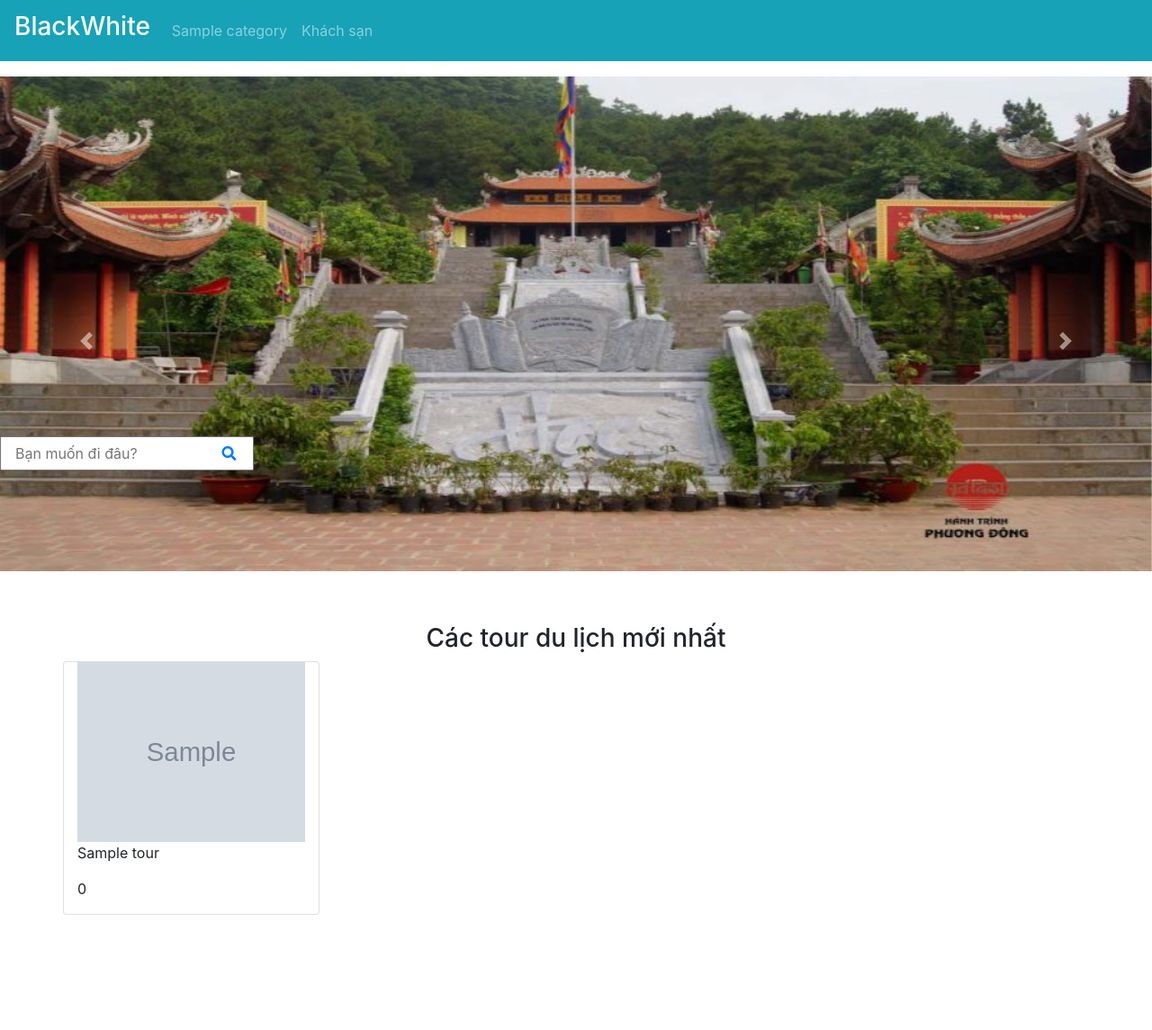
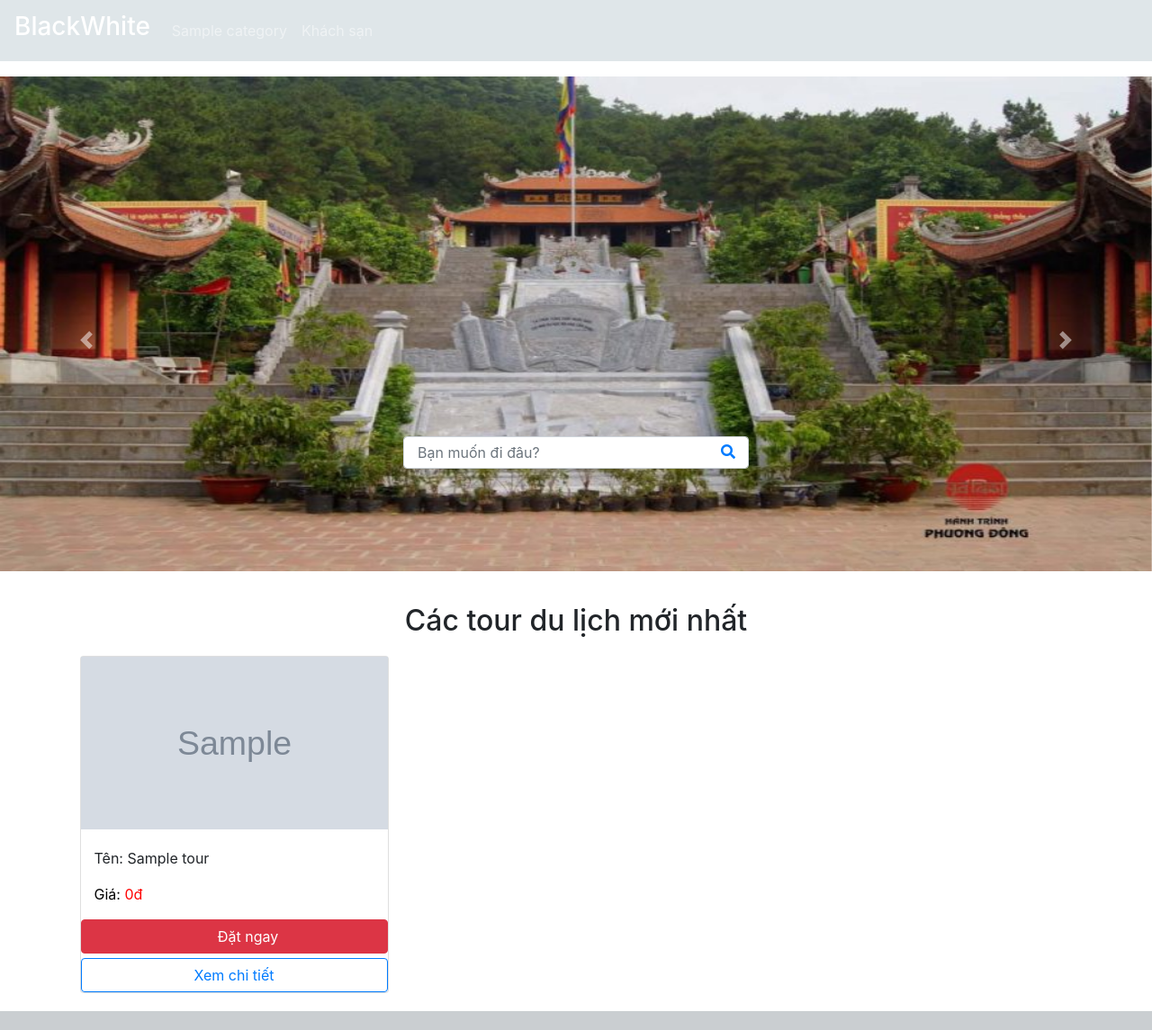
Before and after one commit to manh612001/Web_Tour, a PHP site: page / in a window 1280 px wide. Shown: the top 1145 px of the page at 90% size. Before the commit the page ends 1017 px from the top, so only its background shows below. Run offline with PHP 8.4, Linux system fonts and the light colour scheme; tables that the repository leaves empty or names only in its code hold one stand-in row (values such as "Sample post"); grey boxes marked "Sample" are stand-in pictures; some libraries are stand-ins or nearby versions.

Commit message:
update 4

```diff
--- a/index.php
+++ b/index.php
@@ -4,7 +4,7 @@
     require_once('./database/dbhelper.php');
     $sql = "select * from category ";
     $data =  executeResult($sql);
-    $sql1= "select * from tour limit 4";
+    $sql1= "select * from tour limit 6";
     $data1 = executeResult($sql1);
     function Url($thumbnail, $Url = "./") { // thêm đường dẫn folder $Url
 
@@ -36,6 +36,9 @@
     height: 550px;
 }
 
+.card{
+  width: 98%;
+}
 .col-md-3 img{
     width: 200px;
     height: 200px;
@@ -49,11 +52,14 @@ form{
     top: -150px;
     z-index: 1;
 }
+nav{
+  background:#dfe6e9;
+}
     </style>
   </head>
   <body>
     <header>
-      <nav class="navbar navbar-expand-lg bg-info navbar-dark fixed-top" >
+      <nav class="navbar navbar-expand-lg  navbar-dark fixed-top" >
         <!-- Brand -->
         <a class="navbar-brand" href="#"><h3>BlackWhite</h2></a>
 
@@ -101,7 +107,7 @@ form{
             <img src="./upload/pexels-foc-foodoncam-58597.jpg" alt="Chicago">
           </div>
           <div class="carousel-item">
-            <img src="./upload/hinh-anh-cute-de-thuong.jpg" alt="New York">
+            <img src="./upload/pexels-quang-nguyen-vinh-2161449.jpg" alt="New York">
           </div>
         </div>
 
@@ -112,22 +118,28 @@ form{
         <a class="carousel-control-next" href="#demo" data-slide="next">
           <span class="carousel-control-next-icon"></span>
         </a>
-      <div style="position:relative;top:-150px;">
-        <input type="text" style="padding:5px 15px;" placeholder="Bạn muốn đi đâu?">
-        <a href="#" style="position:relative;right:40px;"><i class="fas fa-search"></i></a>
+      <div style="margin:auto;position:relative;top:-150px;width:30%;">
+        <input type="text" style="padding:5px 15px;"class="form-control" placeholder="Bạn muốn đi đâu?"><a href="#" style="position:absolute;right:15px;top:5px;"><i class="fas fa-search"></i></a></input>
+
       </div>
       </div>
-      <h3 style="text-align:center; margin-top:20px">Các tour du lịch mới nhất</h3>
+      <h2 style="text-align:center; margin-bottom:20px;">Các tour du lịch mới nhất</h2>
       <div class="container">
         <div class="row">
           <?php
             foreach($data1 as $value){
               echo'
 
-                <div class="col-md-3 col-sm-6 card">
-                  <img src="'.Url($value['thumbnail']).'" style="width:100%"></img>
-                  <p>'.$value['title'].'</p>
-                  <p>'.$value['discount'].'</p>
+                <div class="col-md-4 col-sm-6 " style="margin-bottom:20px;">
+                  <div class="card" style="margin: 0 auto;">
+                  <img src="'.Url($value['thumbnail']).'" style="height:192px;"></img>
+                  <p style="padding:0 15px;margin-top:20px;">Tên: '.$value['title'].'</p>
+                  <p style="padding:0 15px;color:red"><span style="color:black;">Giá:</span> '.number_format($value['discount']).'đ</p>
+                  <div class="bt">
+                    <button class="btn btn-danger w-100" style="margin-bottom:5px;"><i class="far fa-shopping-cart" style="margin-right:15px;"></i>Đặt ngay</button>
+                    <button type="button" class="btn btn-outline-primary w-100" >Xem chi tiết</button>
+                  </div>
+                  </div>
                 </div>
               ';
             }
@@ -135,6 +147,128 @@ form{
         </div>
       </div>
     </main>
+    <!-- Footer -->
+    <footer class="text-center text-white" style="background-color: #caced1;">
+  <!-- Grid container -->
+  <div class="container p-4">
+    <!-- Section: Images -->
+    <section class="">
+      <div class="row">
+        <div class="col-lg-2 col-md-12 mb-4 mb-md-0">
+          <div
+            class="bg-image hover-overlay ripple shadow-1-strong rounded"
+            data-ripple-color="light"
+          >
+            <img
+              src="https://mdbootstrap.com/img/new/fluid/city/113.jpg"
+              class="w-100"
+            />
+            <a href="#!">
+              <div
+                class="mask"
+                style="background-color: rgba(251, 251, 251, 0.2);"
+              ></div>
+            </a>
+          </div>
+        </div>
+        <div class="col-lg-2 col-md-12 mb-4 mb-md-0">
+          <div
+            class="bg-image hover-overlay ripple shadow-1-strong rounded"
+            data-ripple-color="light"
+          >
+            <img
+              src="https://mdbootstrap.com/img/new/fluid/city/111.jpg"
+              class="w-100"
+            />
+            <a href="#!">
+              <div
+                class="mask"
+                style="background-color: rgba(251, 251, 251, 0.2);"
+              ></div>
+            </a>
+          </div>
+        </div>
+        <div class="col-lg-2 col-md-12 mb-4 mb-md-0">
+          <div
+            class="bg-image hover-overlay ripple shadow-1-strong rounded"
+            data-ripple-color="light"
+          >
+            <img
+              src="https://mdbootstrap.com/img/new/fluid/city/112.jpg"
+              class="w-100"
+            />
+            <a href="#!">
+              <div
+                class="mask"
+                style="background-color: rgba(251, 251, 251, 0.2);"
+              ></div>
+            </a>
+          </div>
+        </div>
+        <div class="col-lg-2 col-md-12 mb-4 mb-md-0">
+          <div
+            class="bg-image hover-overlay ripple shadow-1-strong rounded"
+            data-ripple-color="light"
+          >
+            <img
+              src="https://mdbootstrap.com/img/new/fluid/city/114.jpg"
+              class="w-100"
+            />
+            <a href="#!">
+              <div
+                class="mask"
+                style="background-color: rgba(251, 251, 251, 0.2);"
+              ></div>
+            </a>
+          </div>
+        </div>
+        <div class="col-lg-2 col-md-12 mb-4 mb-md-0">
+          <div
+            class="bg-image hover-overlay ripple shadow-1-strong rounded"
+            data-ripple-color="light"
+          >
+            <img
+              src="https://mdbootstrap.com/img/new/fluid/city/115.jpg"
+              class="w-100"
+            />
+            <a href="#!">
+              <div
+                class="mask"
+                style="background-color: rgba(251, 251, 251, 0.2);"
+              ></div>
+            </a>
+          </div>
+        </div>
+        <div class="col-lg-2 col-md-12 mb-4 mb-md-0">
+          <div
+            class="bg-image hover-overlay ripple shadow-1-strong rounded"
+            data-ripple-color="light"
+          >
+            <img
+              src="https://mdbootstrap.com/img/new/fluid/city/116.jpg"
+              class="w-100"
+            />
+            <a href="#!">
+              <div
+                class="mask"
+                style="background-color: rgba(251, 251, 251, 0.2);"
+              ></div>
+            </a>
+          </div>
+        </div>
+      </div>
+    </section>
+    <!-- Section: Images -->
+  </div>
+  <!-- Grid container -->
+
+  <!-- Copyright -->
+  <div class="text-center p-3" style="background-color: rgba(0, 0, 0, .8);">
+    © 2020 Copyright:
+    <a class="text-white" href="https://mdbootstrap.com/">MDBootstrap.com</a>
+  </div>
+  <!-- Copyright -->
+</footer>
     <script src="https://ajax.googleapis.com/ajax/libs/jquery/3.5.1/jquery.min.js"></script>
     <script src="https://cdnjs.cloudflare.com/ajax/libs/popper.js/1.16.0/umd/popper.min.js"></script>
     <script src="https://maxcdn.bootstrapcdn.com/bootstrap/4.5.2/js/bootstrap.min.js"></script>
```
Also changed, not shown: upload/pexels-quang-nguyen-vinh-2161449.jpg (added), 1 other file.
